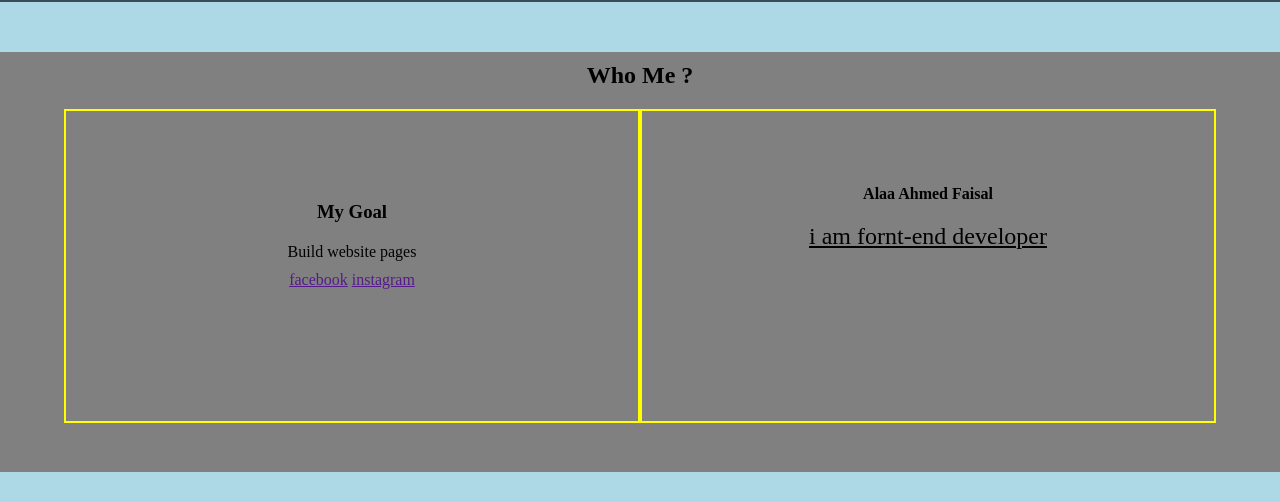
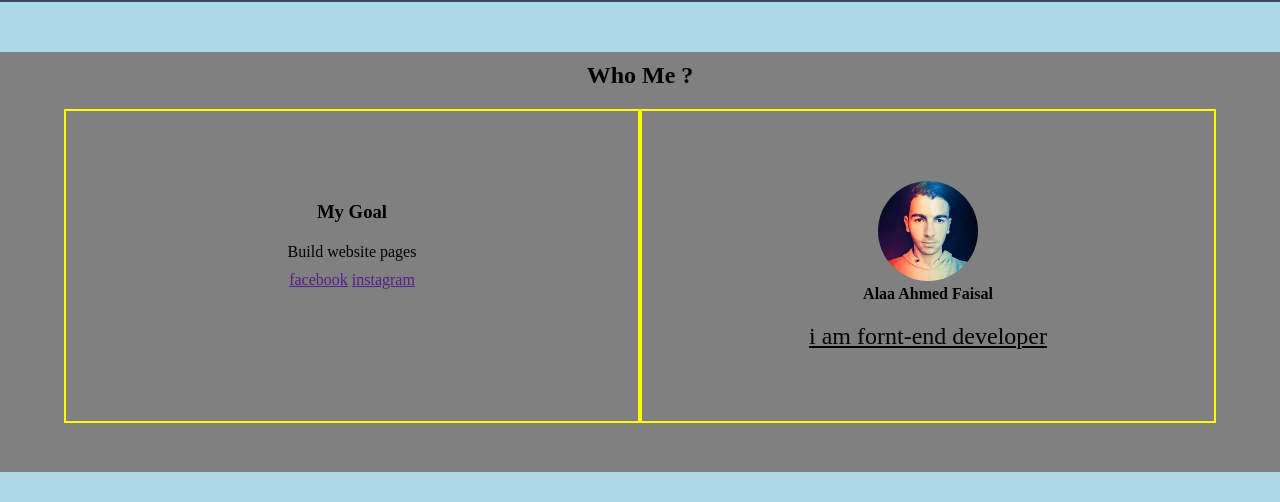
Before and after one commit to AlaaAhmedFaisal991/P1, a plain HTML site: page index.html in a window 1280 px wide. Shown: the part 123-625 px from the top of the page. Drawn offline with Linux system fonts and the light colour scheme.

Commit message:
index.html

```diff
--- a/index.html
+++ b/index.html
@@ -27,7 +27,7 @@
 			</article>
 
 			<article class="R-section" >
-				<img src="images/Ph1.jpg" alt="" width="100px"  >
+				<img src="Ph1.jpg" alt="" width="100px"  >
 				<h4>Alaa Ahmed Faisal</h4>
 				<p style="margin-top:20px; text-decoration:underline; font-size: 1.5em;" >i am fornt-end developer</p>
 			</article>
```
